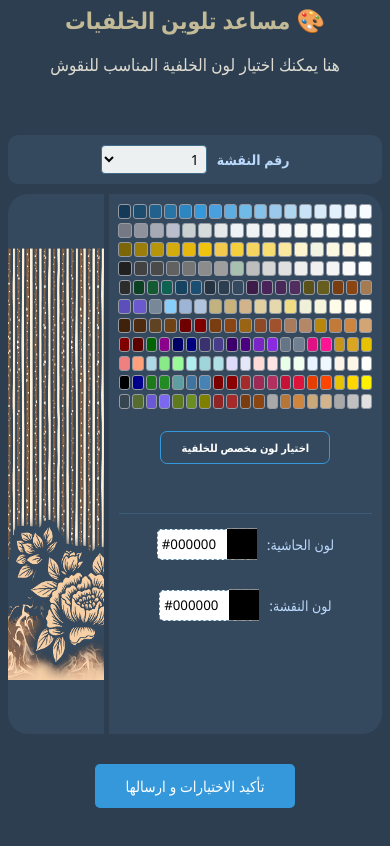
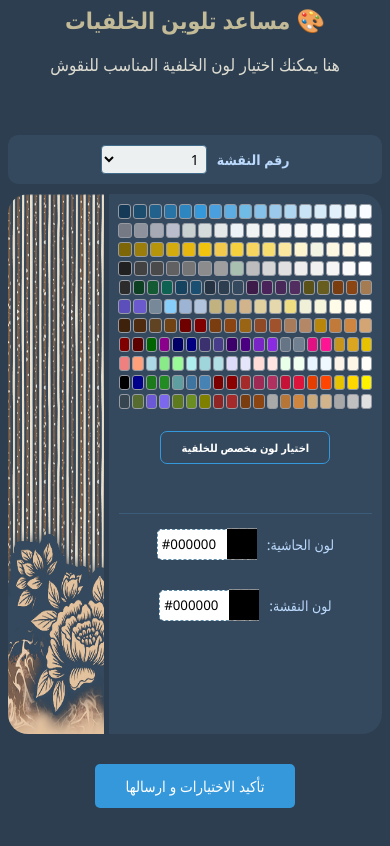
Before and after one commit to sadamahmed571/Yaser-Bahri-, a plain HTML site: page bahri.html in a window 390 px wide. Shown: the part 4061-4907 px from the top of the page. Drawn offline with Linux system fonts and the light colour scheme.

Commit message:
Update style.css

```diff
--- a/style.css
+++ b/style.css
@@ -1591,8 +1591,9 @@ header h1 {
 .image-display img {
      min-width:100px;
     height: auto;
-    max-height: 100%;
+    min-height: 100%;
     z-index: 1001;
+	opacity:90%;
 }
 
 .confirm-background-btn {
@@ -1708,4 +1709,5 @@ header h1 {
         padding: 4px 8px;
         font-size: 11px;
     }
-}
+
+}
```
